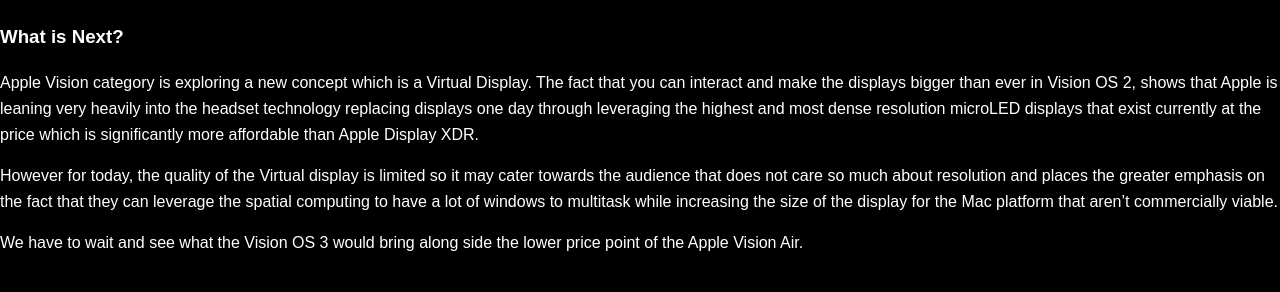
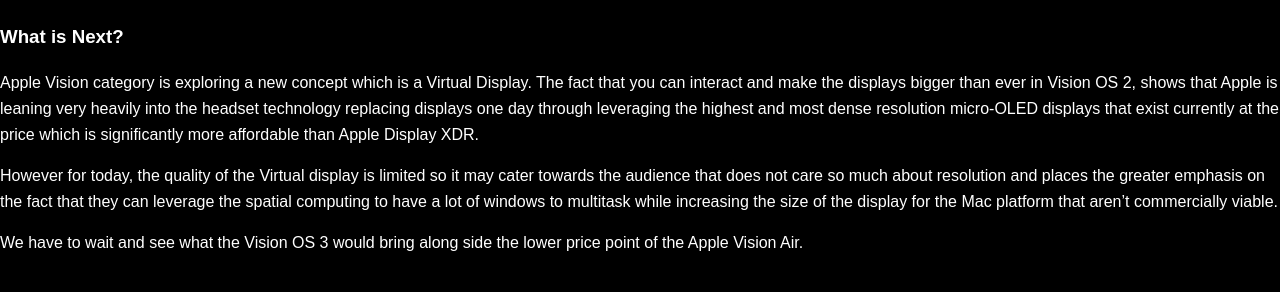
Before and after one commit to groupworksmedia/groupworks, a Jekyll site: the page built from _posts/2024-09-01-TheLonelyiMac.md, in a window 1280 px wide. Shown: the part 1084-1376 px from the top of the page. Built offline with Jekyll 4.4.1, drawn with Linux system fonts in a browser that asks for light colours.

Commit message:
ppost edit

```diff
--- a/_posts/2024-09-01-TheLonelyiMac.md
+++ b/_posts/2024-09-01-TheLonelyiMac.md
@@ -26,7 +26,7 @@
 
 ### What is Next?
 
-Apple Vision category is exploring a new concept which is a Virtual Display. The fact that you can interact and make the displays bigger than ever in Vision OS 2, shows that Apple is leaning very heavily into the headset technology replacing displays one day through leveraging the highest and most dense resolution microLED displays that exist currently at the price which is significantly more affordable than Apple Display XDR.
+Apple Vision category is exploring a new concept which is a Virtual Display. The fact that you can interact and make the displays bigger than ever in Vision OS 2, shows that Apple is leaning very heavily into the headset technology replacing displays one day through leveraging the highest and most dense resolution micro-OLED displays that exist currently at the price which is significantly more affordable than Apple Display XDR.
 
 However for today, the quality of the Virtual display is limited so it may cater towards the audience that does not care so much about resolution and places the greater emphasis on the fact that they can leverage the spatial computing to have a lot of windows to multitask while increasing the size of the display for the Mac platform that aren’t commercially viable.
 
```
